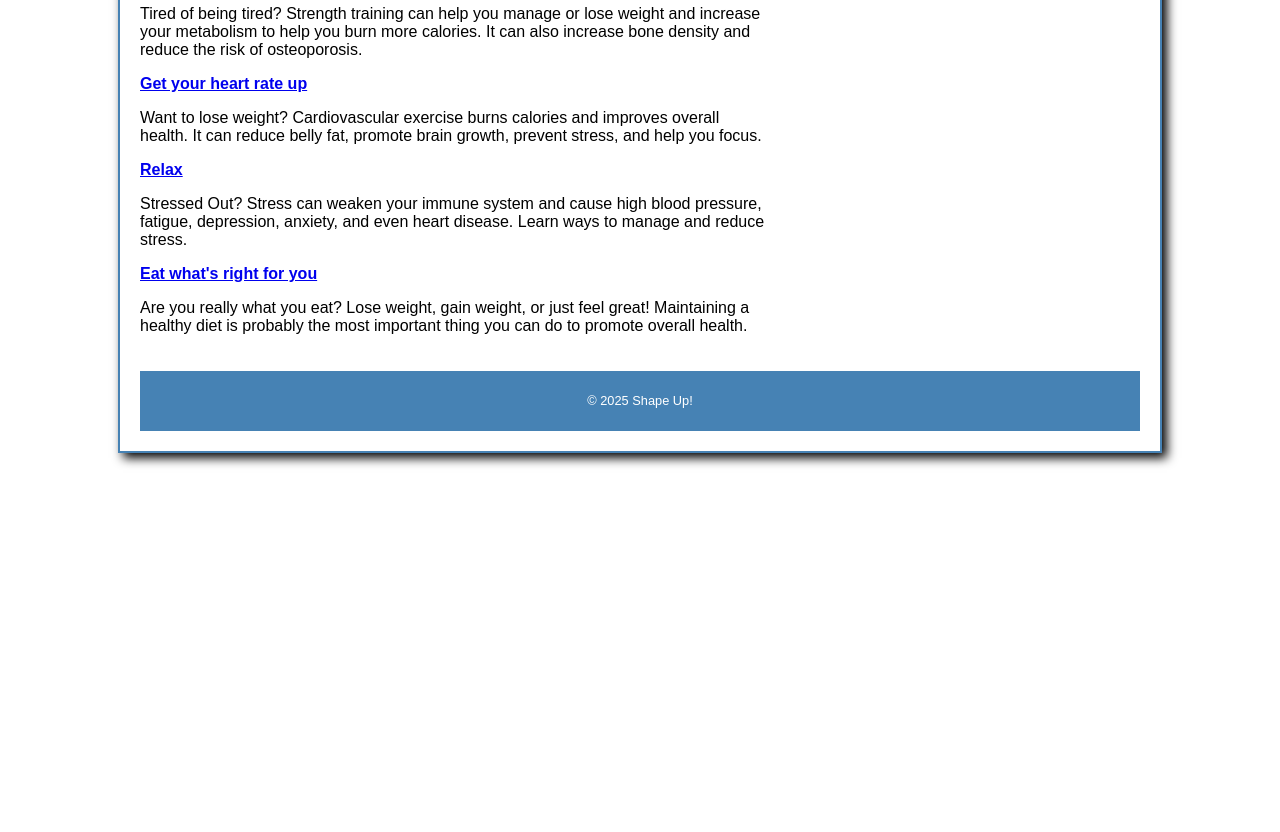
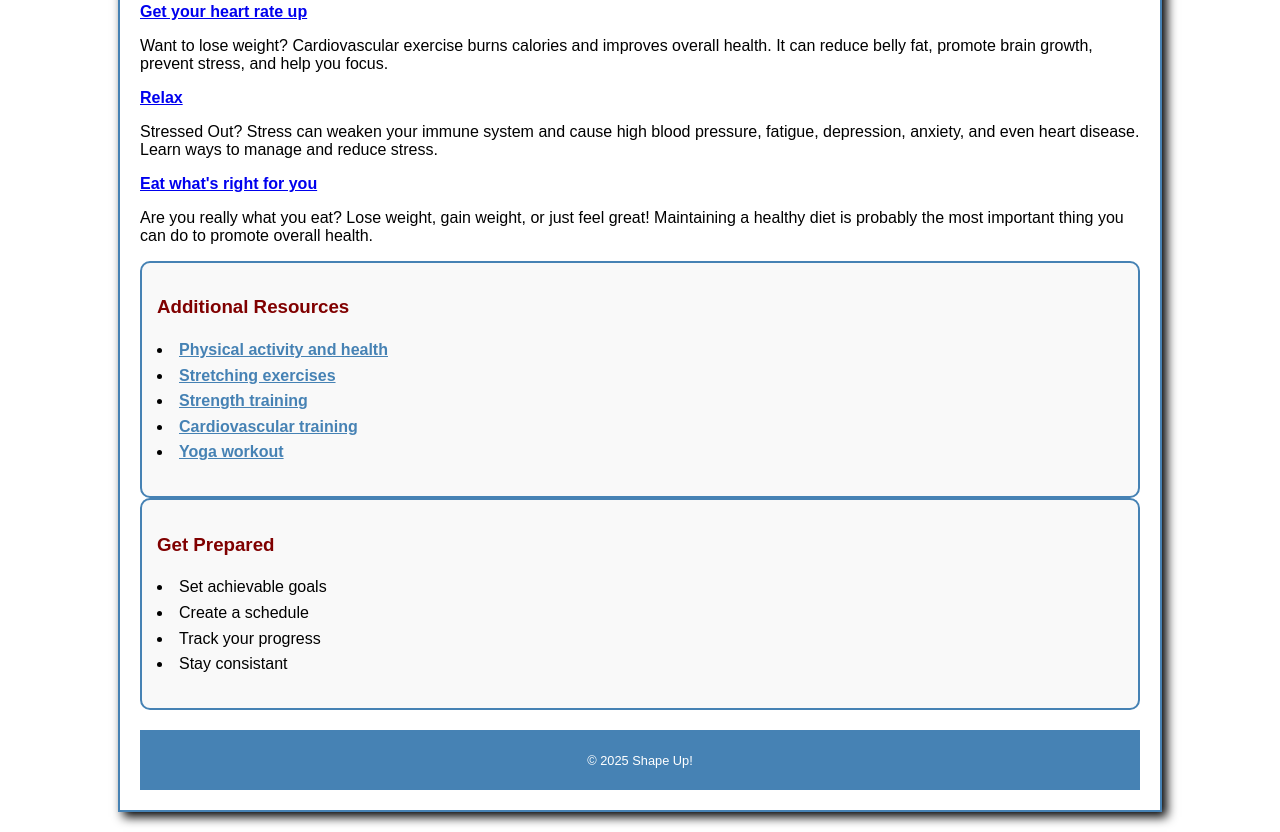
Before and after one commit to DamienF123/shape_up_exercises, a plain HTML site: page index_3_column.html in a window 1280 px wide. Shown: the part 517-1349 px from the top of the page. Before the commit the page ends 990 px from the top, so only its background shows below. Drawn offline with Linux system fonts and the light colour scheme.

Commit message:
M6 Shape Up Exercise (Three Columns)

```diff
--- a/index_3_column.html
+++ b/index_3_column.html
@@ -19,8 +19,8 @@
 	</header>
 
   <main>
-    <div class="two-column">
-      <!-- LEFT COLUMN: all main content -->
+    <div class="three-column">
+      <!-- LEFT COLUMN: Main content -->
        <section>
         <h1>Get ready to Shape Up!</h1>
 
@@ -46,7 +46,7 @@
         <p>Are you really what you eat? Lose weight, gain weight, or just feel great! Maintaining a healthy diet is probably the most important thing you can do to promote overall health.</p>
        </section>
 
-       <!-- RIGHT COLUMN: only additional resources -->
+       <!-- RIGHT COLUMN 1: Additional resources -->
         <aside>
           <h3>Additional Resources</h3>
           <ul>
@@ -57,6 +57,17 @@
             <li><a href="https://www.self.com/gallery/power-yoga-workout">Yoga workout</a></li>
           </ul>
         </aside>
+
+        <!-- RIGHT COLUMN 2: Get Prepared -->
+         <aside>
+          <h3>Get Prepared</h3>
+          <ul>
+            <li>Set achievable goals</li>
+            <li>Create a schedule</li>
+            <li>Track your progress</li>
+            <li>Stay consistant</li>
+          </ul>
+         </aside>
     </div>
   </main>
 
--- a/styles/main_3_column.css
+++ b/styles/main_3_column.css
@@ -44,21 +44,20 @@ header h2 {
   margin: 0;
 }
 
-/* FLEX layout for main area */
+/* FLEX layout for 3-column main area */
 .two-column {
   display: flex;
-  justify-content: space-between;
+  gap: 20px;
   align-items: flex-start;
-  gap: 20px;
 }
 
 /* LEFT COLUMN */
-section {
+.three-column section {
   flex: 2;
 }
 
-/* RIGHT COLUMN */
-aside {
+/* BOTH ASIDES */
+three-column aside {
   flex: 1;
   border: 2px solid steelblue;
   border-radius: 10px;
@@ -91,8 +90,8 @@ aside a:hover {
     flex-direction: column;
   }
 
-  section,
-  aside {
+  .three-column section,
+  .three-cilumn aside {
     flex: 1 1 100%;
   }
 }
```
